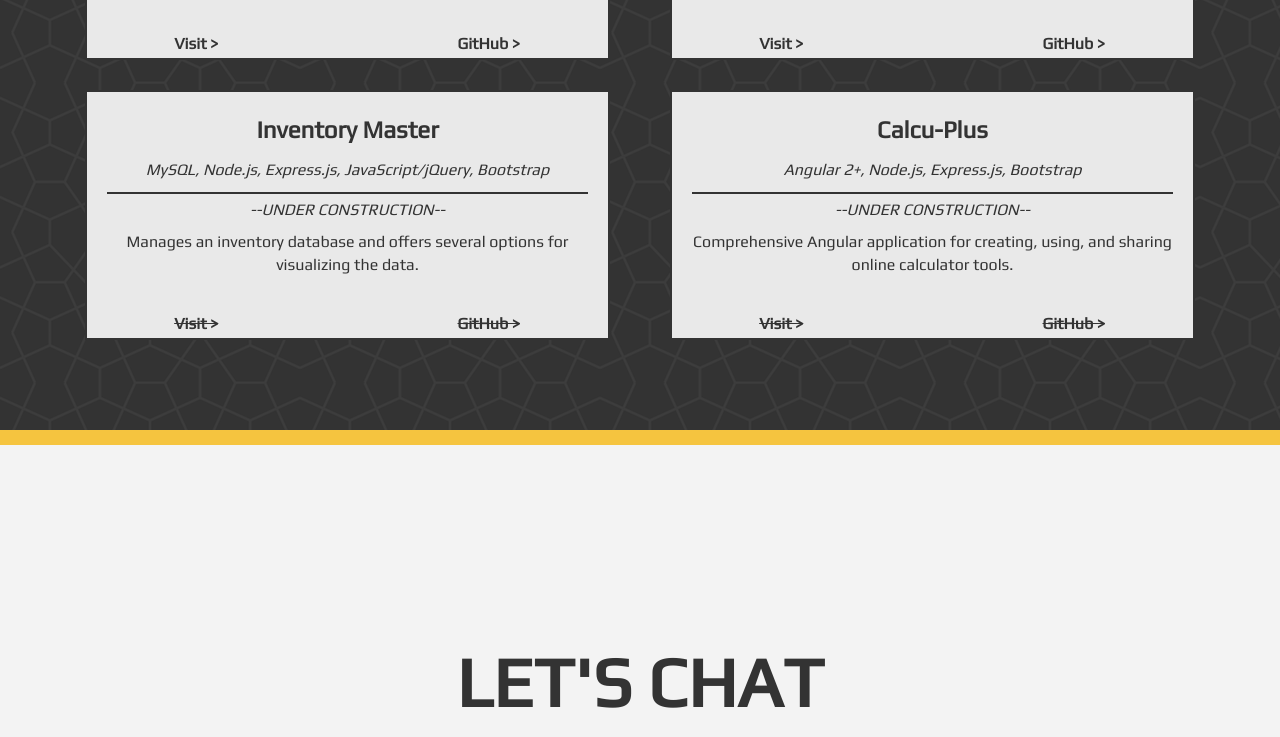
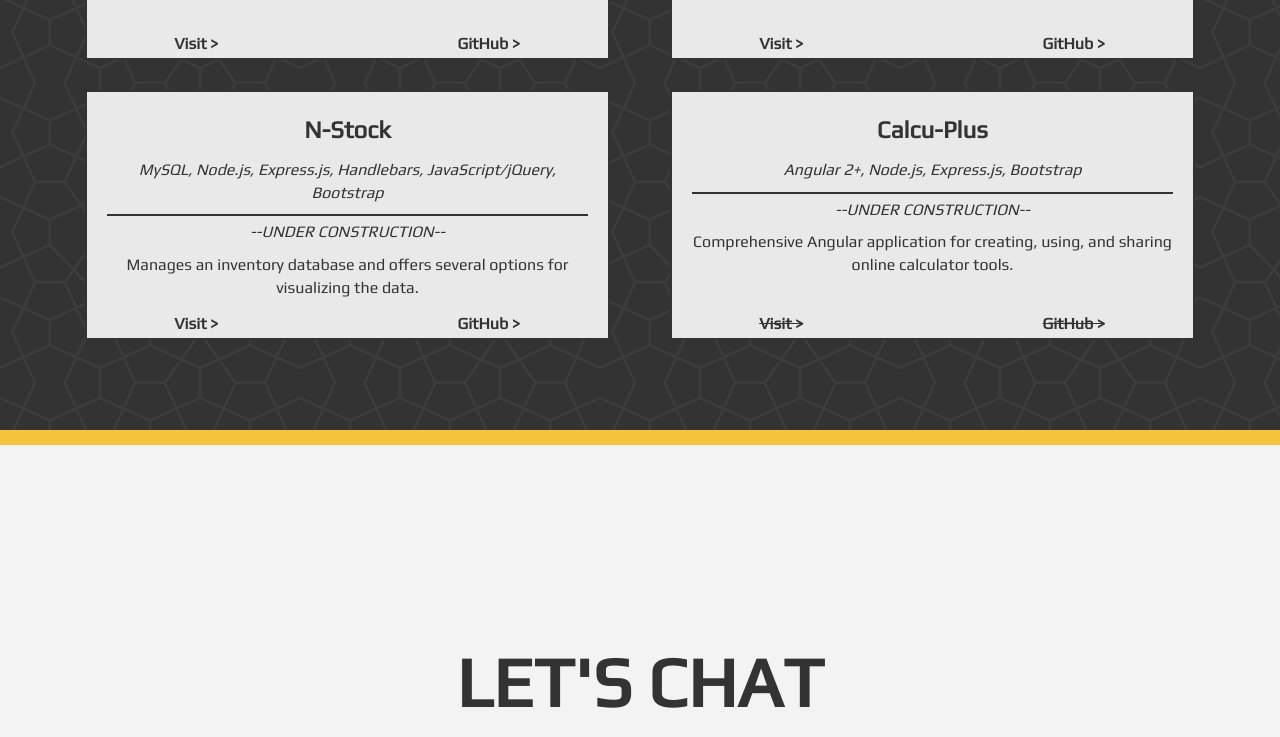
Before and after one commit to ben-lacy/Personal-Portfolio, a plain HTML site: page index.html in a window 1280 px wide. Shown: the part 1323-2060 px from the top of the page. Drawn offline with nearby package versions, Linux system fonts and the light colour scheme.

Commit message:
updated project names

```diff
--- a/index.html
+++ b/index.html
@@ -79,7 +79,7 @@
                         </div>
                     </div>
                     <div class="col-sm-6">
-                        <div class="project-box" id="weather-check">
+                        <div class="project-box" id="weather-aware">
                             <h3><b>Weather Aware</b></h3>
                             <em><p>Node.js, Express.js, JavaScript/jQuery, Bootstrap</p></em>
                             <hr>
@@ -96,18 +96,18 @@
                         </div>
                     </div>
                     <div class="col-sm-6">
-                        <div class="project-box" id="inv-master">
-                            <h3><b>Inventory Master</b></h3>
-                            <em><p>MySQL, Node.js, Express.js, JavaScript/jQuery, Bootstrap</p></em>
+                        <div class="project-box" id="n-stock">
+                            <h3><b>N-Stock</b></h3>
+                            <em><p>MySQL, Node.js, Express.js, Handlebars, JavaScript/jQuery, Bootstrap</p></em>
                             <hr>
                             <p><em>--UNDER CONSTRUCTION--</em></p>
                             <p>Manages an inventory database and offers several options for visualizing the data.</p>
                             <div class="row proj-link-div">
                                 <div class="col-xs-6">
-                                    <a href="#" class="project-link" target="_blank"><s><b>Visit ></b></s></a>
+                                    <a href="https://n-stock.herokuapp.com" class="project-link" target="_blank"><b>Visit ></b></a>
                                 </div>
                                 <div class="col-xs-6">
-                                    <a href="#" class="project-link" target="_blank"><S><b>GitHub ></b></S></a>
+                                    <a href="https://github.com/ben-lacy/n-stock" class="project-link" target="_blank"><b>GitHub ></b></a>
                                 </div>
                             </div>
                         </div>
```
